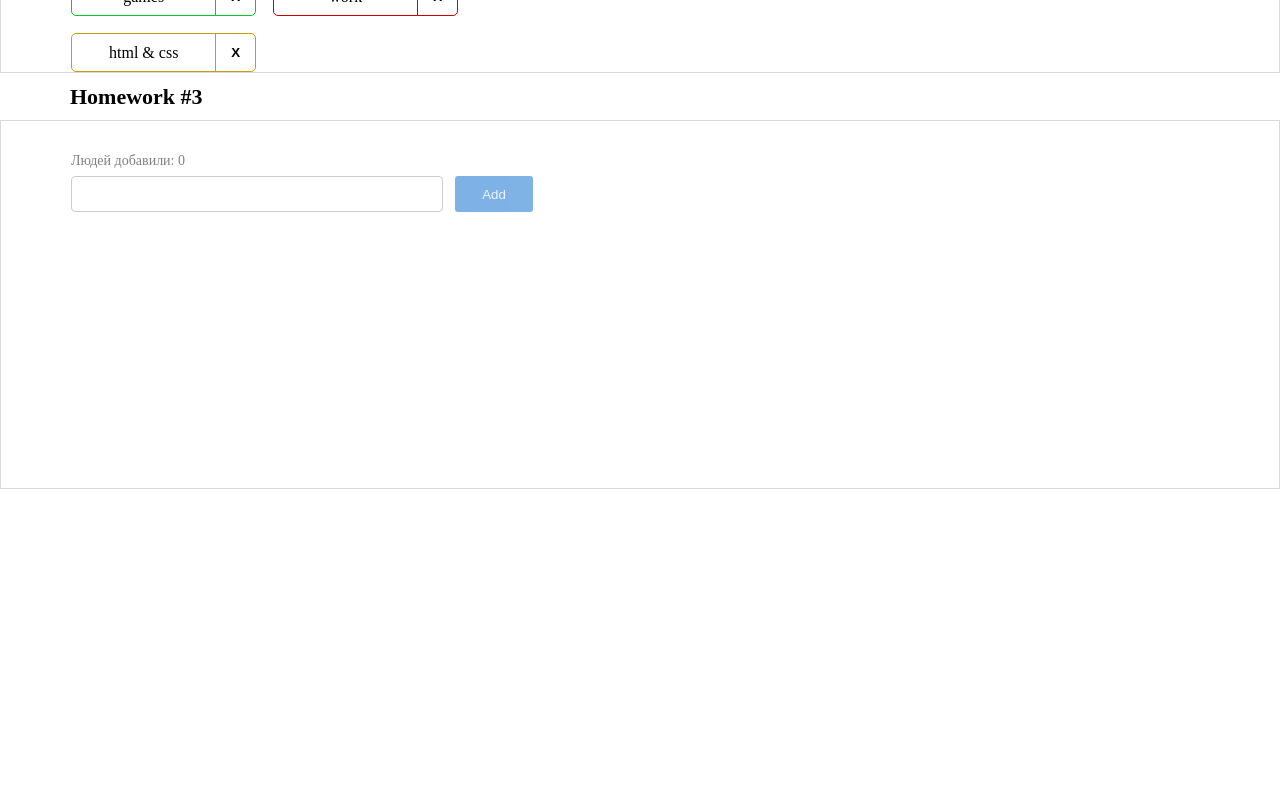
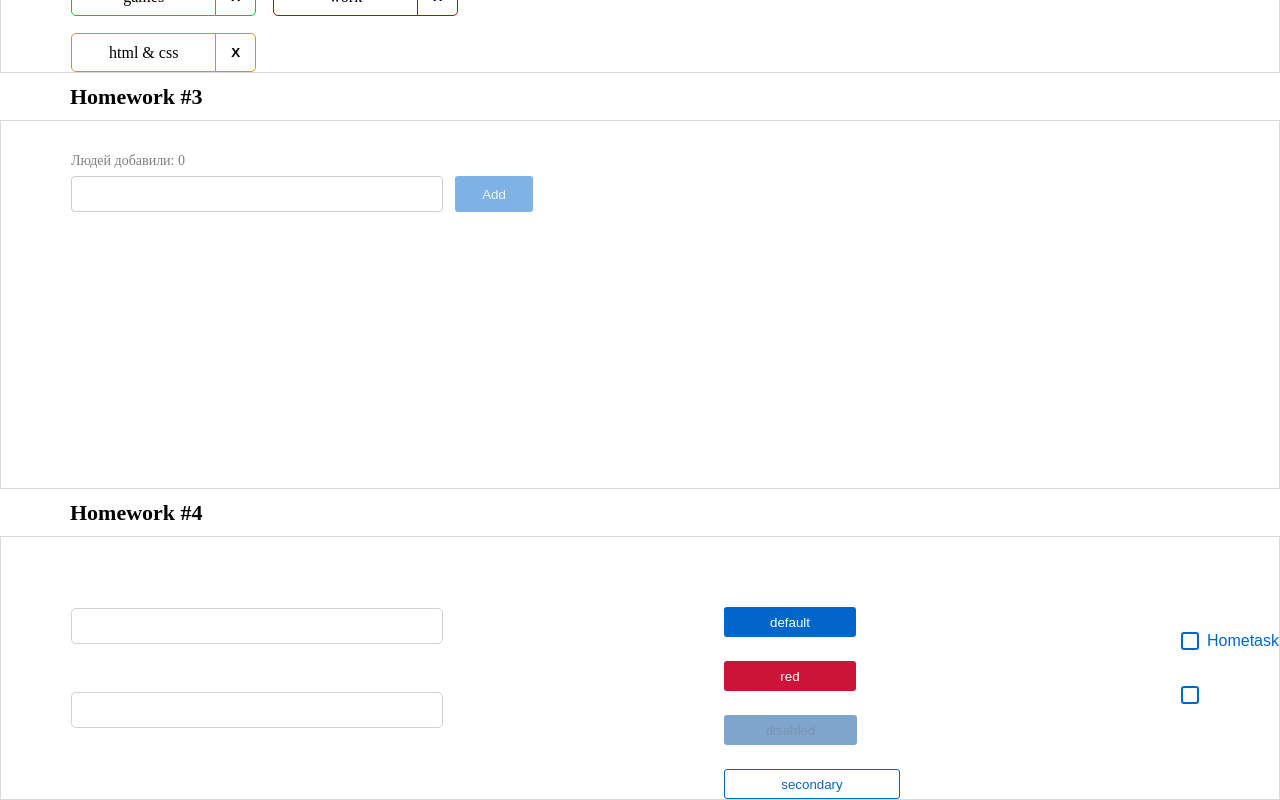
Before and after one commit to Venzelland/hws2-master, a React (Create React App) app: page / in a window 1280 px wide. Shown: the part 548-1348 px from the top of the page. Before the commit the page ends 1037 px from the top, so only its background shows below. Built offline with nearby package versions, Linux system fonts and the light colour scheme.

Commit message:
lesson 4 done

```diff
--- a/src/s1-main/App.tsx
+++ b/src/s1-main/App.tsx
@@ -3,6 +3,7 @@ import s from './App.module.css'
 import HW1 from '../s2-homeworks/hw01/HW1'
 import HW2 from "../s2-homeworks/hw02/HW2";
 import HW3 from "../s2-homeworks/hw03/HW3";
+import HW4 from "../s2-homeworks/hw04/HW4";
 
 function App() {
     return (
@@ -11,7 +12,7 @@ function App() {
             {/*раскомментировать по ходу выполнения*/}
             <HW2/>
             <HW3/>
-            {/*<HW4/>*/}
+            <HW4/>
 
             {/*при выполнении дз 5 и более - закомментировать здесь дз 1-4, так как они есть внутри дз 5*/}
             {/*<HW5/>*/}
--- a/src/s2-homeworks/hw04/HW4.tsx
+++ b/src/s2-homeworks/hw04/HW4.tsx
@@ -4,7 +4,7 @@ import Stand from './Stand'
 
 /*
 * 1 - понять (и простить) SuperInputText
-* 2 - в зависимости от типа и дизэйбла прицепить нужный класс в SuperButton.tsx (строка 21)
+* 2 - в зависимости от типа и дизэйбла прицепить нужный класс в SuperButton.tsx (строка 21) есть
 * 3 - дописать onChangeCallback в SuperCheckbox.tsx чтоб оба чекбокса работали на стенде
 * 4 - сделать стили в соответствии с дизайном
 * */
--- a/src/s2-homeworks/hw04/Stand.module.css
+++ b/src/s2-homeworks/hw04/Stand.module.css
@@ -14,6 +14,7 @@
     display: flex;
     flex-direction: column;
     gap: 24px;
+    margin-top: 70px;
 }
 
 .checkboxes {
--- a/src/s2-homeworks/hw04/Stand.tsx
+++ b/src/s2-homeworks/hw04/Stand.tsx
@@ -82,7 +82,7 @@ const Stand = () => {
                         checked={stateForAllCheckboxes}
                         onChangeChecked={setChecked}
                     >
-                        some text
+                        Hometask
                     </SuperCheckbox>
                 </div>
                 {/*совместим со старым кодом:*/}
--- a/src/s2-homeworks/hw04/common/c1-SuperInputText/SuperInputText.module.css
+++ b/src/s2-homeworks/hw04/common/c1-SuperInputText/SuperInputText.module.css
@@ -2,19 +2,34 @@
 }
 
 .input {
+    box-sizing: border-box;
+    width: 372px;
+    height: 36px;
+    margin-left: 70px;
+    border: 1px solid #D1D1D1;
+    border-radius: 5px;
+
 }
 
 .inputWrapper {
+    position: relative;
 }
 
 .superInput {
+
 }
 
 .errorInput {
+    border: 1px solid red;
 }
 
 .errorInput:focus {
 }
 
 .error {
+    position: absolute;
+    top: -15px;
+    left: 70px;
+    color: red;
+    font-size: 12px;
 }
--- a/src/s2-homeworks/hw04/common/c2-SuperButton/SuperButton.module.css
+++ b/src/s2-homeworks/hw04/common/c2-SuperButton/SuperButton.module.css
@@ -1,36 +1,68 @@
 .button {
+    width: 132px;
+    height: 30px;
+    padding: 5px 24px 5px 24px;
+    gap: 10px;
+    border-radius: 3px;
+    color: white;
 }
 
 .disabled {
+    background: rgba(0, 77, 153, 1) ;
+    opacity: 50%;
+    color: rgba(0, 46, 92, 1);
+    border: #004D99FF;
+    width: 133px;
 }
 
 .secondary {
+    background: white;
+    border: 1px solid #0066CC;
+    width: 176px;
+    color: #0066CC;
 }
 
 .default {
+    background: #0066CC;
+    border: #0066CCFF;
 }
 
 .red {
+    background-color: rgba(204, 20, 57, 1);
+    border: red;
 }
 
 .default:hover {
+    background: rgba(0, 128, 255, 1);
+    width: 167px;
 }
 
 .red:hover {
+    background: rgba(255, 26, 71, 1);
+    width: 167px;
 }
 
 .secondary:hover {
+    background: rgba(229, 240, 250, 1);
+    width: 167px;
 }
 
 
 .default:active {
+    background: rgba(0, 89, 178, 1);
+    width: 149px;
 }
 
 .secondary:active {
+    background: rgba(201, 229, 255, 1);
+    width: 149px;
 }
 
 .red:active {
+    background: rgba(178, 18, 50, 1);
+    width: 149px;
 }
 
 .button:disabled {
+
 }
--- a/src/s2-homeworks/hw04/common/c2-SuperButton/SuperButton.tsx
+++ b/src/s2-homeworks/hw04/common/c2-SuperButton/SuperButton.tsx
@@ -17,12 +17,13 @@ const SuperButton: React.FC<SuperButtonPropsType> = (
         ...restProps // все остальные пропсы попадут в объект restProps, там же будет children
     }
 ) => {
-    const finalClassName = s.button
-        // + (disabled
-        //         ? ...
-        //         : xType === 'red'
-        //             ? ...
-        + (className ? ' ' + className : '') // задачка на смешивание классов
+    const finalClassName = `${s.button} ${
+        disabled ? s.disabled : xType === 'secondary' ? s.secondary : xType === 'red' ? s.red : s.default
+    } ${className ? className : ''}`;
+
+
+    // const finalSpanClassName = s.error
+    //     + (spanClassName ? ' ' + spanClassName : '')
 
     return (
         <button
--- a/src/s2-homeworks/hw04/common/c3-SuperCheckbox/SuperCheckbox.tsx
+++ b/src/s2-homeworks/hw04/common/c3-SuperCheckbox/SuperCheckbox.tsx
@@ -27,6 +27,10 @@ const SuperCheckbox: React.FC<SuperCheckboxPropsType> = (
     }
 ) => {
     const onChangeCallback = (e: ChangeEvent<HTMLInputElement>) => {
+        const isChecked = e.target.checked; // Получаем текущее состояние флажка (отмечен/не отмечен)
+        onChange?.(e); // Передаем событие внешнему обработчику, если он определен
+        onChangeChecked?.(isChecked); // Вызываем onChangeChecked и передаем ему актуальное значение флажка
+
         // задачка на написание онченджа
 
     }
```
